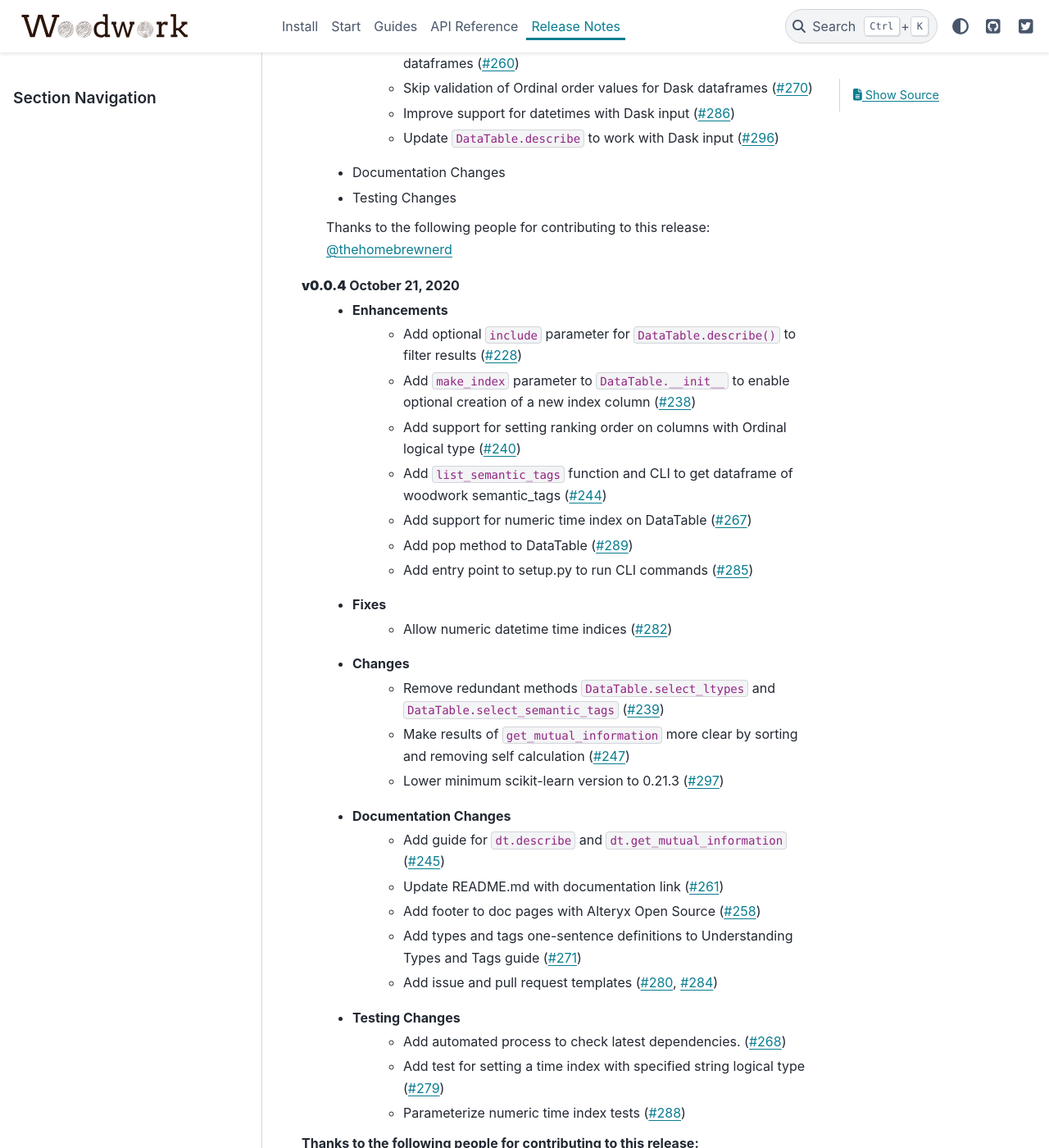
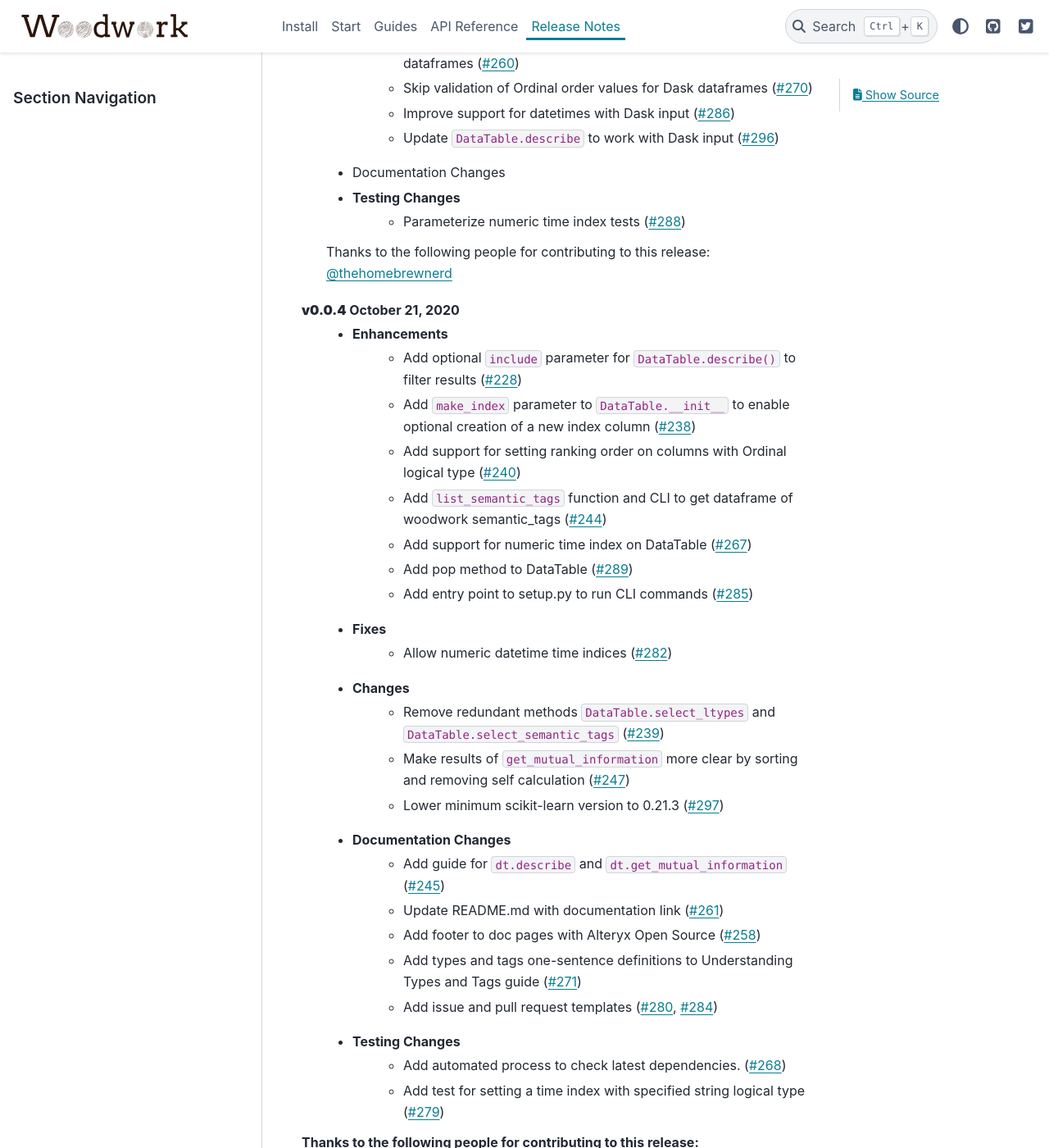
Before and after one commit to alteryx/woodwork, a Sphinx documentation site: the page built from docs/source/release_notes.rst, in a window 1280 px wide and 1400 px high, scrolled down 322 px. Shown: the whole window at 82% size. Built offline with Sphinx 7.4.7 and the PyData theme 0.15.4, drawn with Linux system fonts in a browser that asks for light colours; comment, search, counter and statistics services are not loaded; part of the change alters nothing that is shown.

```diff
--- a/docs/source/release_notes.rst
+++ b/docs/source/release_notes.rst
@@ -13,6 +13,7 @@ Release Notes
         * Update ``DataTable.describe`` to work with Dask input (:pr:`296`)
     * Documentation Changes
     * Testing Changes
+        * Parameterize numeric time index tests (:pr:`288`)
 
     Thanks to the following people for contributing to this release:
     :user:`thehomebrewnerd`
@@ -41,7 +42,6 @@ Release Notes
     * Testing Changes
         * Add automated process to check latest dependencies. (:pr:`268`)
         * Add test for setting a time index with specified string logical type (:pr:`279`)
-        * Parameterize numeric time index tests (:pr:`288`)
 
 Thanks to the following people for contributing to this release:
     :user:`ctduffy`, :user:`gsheni`, :user:`tamargrey`, :user:`thehomebrewnerd`
```
